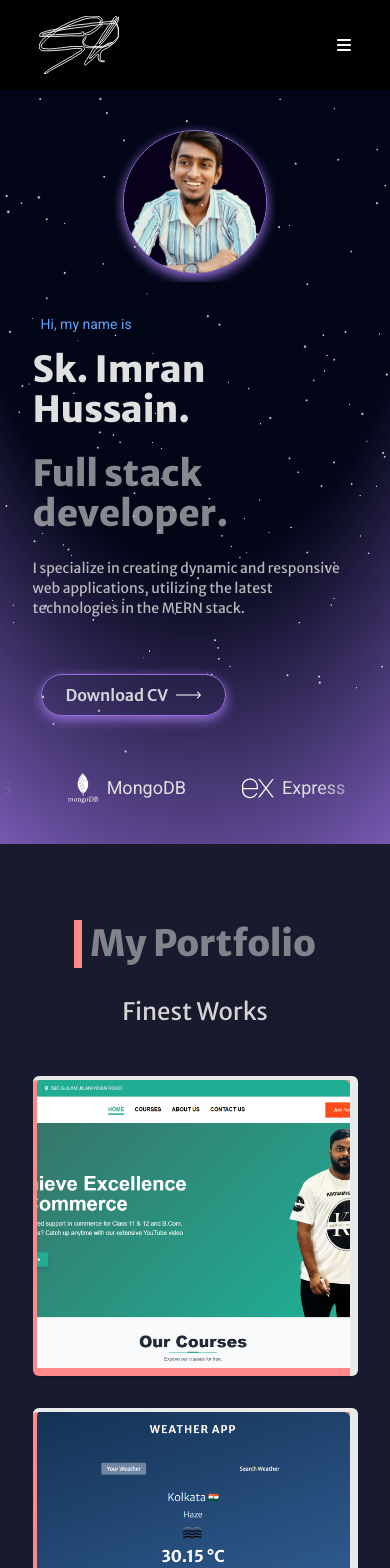
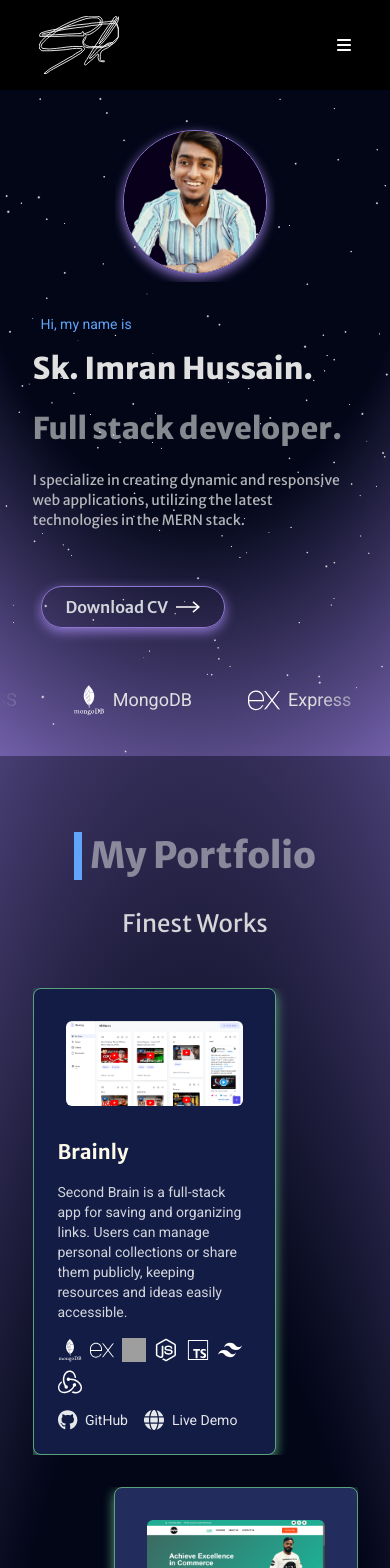
Before and after one commit to skimran-coder/Portfolio, a React (Create React App) app: page / in a window 390 px wide. Shown: the top 1568 px of the page. Built offline with nearby package versions, Linux system fonts and the light colour scheme; grey boxes are pictures that could not be loaded; a web font is replaced by a local one.

Commit message:
made project section with animations

```diff
--- a/src/App.js
+++ b/src/App.js
@@ -1,13 +1,15 @@
 import Header from "./components/main/Header";
 import Hero from "./components/main/Hero";
-import { useState } from "react";
+import { useEffect, useState } from "react";
 import DarkContext from "./utils/context/DarkContext";
 import ThemeContext from "./utils/context/ThemeContext";
 import Project from "./components/main/Project";
 import Footer from "./components/main/Footer";
 import AboutMe from "./components/main/About";
-import Services from "./components/main/Services";
 import Contact from "./components/main/Contact";
+import { useMotionTemplate, useMotionValue } from "motion/react";
+import { animate, easeInOut } from "motion/react";
+import MotionContext from "./utils/context/MotionContext";
 
 function App() {
   const [isDark, setIsDark] = useState(() => {
@@ -22,18 +24,38 @@ function App() {
     return localStorage.getItem("theme") || "red";
   });
 
+  const COLORS = ["#ff4444", "#4488ff", "#4caf50", "#aa44ff", "#ffc107"];
+  const color = useMotionValue(COLORS[0]);
+  const backgroundImage = useMotionTemplate`radial-gradient(125% 125% at 50% 0%, #020617 50%, ${color})`;
+  const backgroundImage2 = useMotionTemplate`radial-gradient(150% 150% at 50% 100%, #020617 50%, ${color})`;
+
+  const border = useMotionTemplate`1px solid ${color}`;
+  const boxShadow = useMotionTemplate`0px 4px 12px ${color}`;
+
+  useEffect(() => {
+    animate(color, COLORS, {
+      ease: easeInOut,
+      duration: 10,
+      repeat: Infinity,
+      repeatType: "mirror",
+    });
+  }, []);
+
   return (
     <DarkContext.Provider value={[isDark, setIsDark]}>
       <ThemeContext.Provider value={[theme, setTheme]}>
+        <MotionContext.Provider
+          value={[backgroundImage, backgroundImage2, border, boxShadow]}
+        >
           <Header />
           <main>
             <Hero />
             <Project />
-          <Services />
             <AboutMe />
             <Contact />
           </main>
           <Footer />
+        </MotionContext.Provider>
       </ThemeContext.Provider>
     </DarkContext.Provider>
   );
--- a/src/components/ProjectCard.js
+++ b/src/components/ProjectCard.js
@@ -1,57 +1,111 @@
 import { faGithub } from "@fortawesome/free-brands-svg-icons";
 import { faGlobe } from "@fortawesome/free-solid-svg-icons";
 import { FontAwesomeIcon } from "@fortawesome/react-fontawesome";
-import React from "react";
+import React, { useContext, useEffect, useRef } from "react";
+import MotionContext from "../utils/context/MotionContext";
+import { motion, useAnimation, useInView } from "motion/react";
 
-const ProjectCard = ({ data }) => {
+const ProjectCard = ({ data, index }) => {
+  const { title, description, imgName, githubUrl, liveUrl, techIcons } = data;
+  const Motion = useContext(MotionContext);
+  const ref = useRef(null);
+  const isInView = useInView(ref, { once: true });
+  const cardControl = useAnimation();
+
+  const border = Motion[2];
+  const boxShadow = Motion[3];
+
+  useEffect(() => {
+    if (isInView) {
+      cardControl.start("visible");
+    }
+  }, [isInView, cardControl]);
+
+  const x = index % 2 !== 0 ? "-25%" : "25%";
+
   return (
-    <div className="w-full h-[300px] border-t-4 border-r-8 border-text relative group transition-all duration-300 ease-in hover:border-t-0 hover:border-r-0 hover:border-b-4 hover:border-l-8 bg-secondary rounded-md shadow-md">
-      <img
-        src={`/asset/${data.imgName}`}
-        alt="project screenshot"
-        className="h-full w-full object-cover transition-all duration-300 ease-in group-hover:opacity-20 pl-1 pb-2 hover:p-0 rounded-md "
-      ></img>
+    <motion.div
+      variants={{ hidden: { x }, visible: { x: "0" } }}
+      initial="hidden"
+      animate={cardControl}
+      transition={{ duration: 0.5, ease: "easeInOut" }}
+      ref={ref}
+      style={{ border, boxShadow }}
+      className={`w-3/4 border p-6 rounded-lg flex gap-6 transition-all duration-300 ease-in-out hover:shadow-lg ${
+        index % 2 !== 0
+          ? "xl:flex-row-reverse flex-col justify-start bg-[#222C5D] hover:bg-[#1C2750]"
+          : "xl:flex-row flex-col justify-end bg-[#131C45] hover:bg-[#0F183A]"
+      }`}
+    >
+      {/* Image Section */}
+      <div className="p-2">
+        <motion.img
+          initial={{ scale: 1 }}
+          whileHover={{ scale: 1.02 }}
+          transition={{ duration: 0.3, ease: "easeInOut" }}
+          src={`asset/${imgName}`}
+          alt={imgName}
+          className="rounded-md"
+        />
+      </div>
 
-      <div className="absolute inset-0 flex justify-center items-center overflow-hidden transition-opacity duration-300 ease-in opacity-0  z-20 py-4 group-hover:opacity-100">
-        <div className="flex flex-col items-center gap-4 max-w-sm px-6">
-          <h4 className="text-text font-extrabold font-merriweather text-xl sm:text-2xl">
-            {data.title}
-          </h4>
-          <p className="text-text font-bold font-roboto text-sm sm:text-base">
-            {data.description}
-          </p>
-          <div className="flex gap-8 items-center">
-            <a
-              href={data.githubUrl}
-              target="_blank"
-              rel="noreferrer"
-              className="flex flex-col gap-1 items-center"
-            >
-              <FontAwesomeIcon
-                icon={faGithub}
-                className="text-2xl sm:text-4xl text-text cursor-pointer hover:scale-90 hover:shadow-md shadow-secondary transition-all duration-300 ease-in"
-              ></FontAwesomeIcon>
-              <p className="text-text text-sm">Github</p>
-            </a>
+      {/* Content Section */}
+      <div className="flex flex-col justify-around text-left">
+        <div>
+          {/* Title */}
+          <h3 className="text-xl lg:text-2xl font-bold text-[#FDF9E8] font-merriweather mb-4">
+            {title}
+          </h3>
 
-            <a
-              href={data.liveUrl}
-              target="_blank"
-              rel="noreferrer"
-              className="flex flex-col gap-1 items-center"
-            >
-              <FontAwesomeIcon
-                icon={faGlobe}
-                className="text-2xl sm:text-4xl text-text cursor-pointer hover:scale-90 hover:shadow-md shadow-secondary transition-all duration-300 ease-in"
-              ></FontAwesomeIcon>
-              <p className="text-text text-sm">Live</p>
-            </a>
+          <div className="flex flex-col">
+            {/* Description */}
+            <p className="text-sm lg:text-base text-gray-300 font-roboto mb-4">
+              {description}
+            </p>
+
+            {/* Tags */}
+            <div className="flex gap-2 flex-wrap mb-4">
+              {techIcons &&
+                techIcons.map((icon) => (
+                  <img
+                    src={`asset/icons/${icon}.svg`}
+                    alt="icon"
+                    className="size-6"
+                  ></img>
+                ))}
+            </div>
           </div>
         </div>
+
+        {/* Action Buttons */}
+        <div className="flex gap-4 ">
+          <a
+            href={githubUrl}
+            target="_blank"
+            rel="noreferrer"
+            className="text-gray-200 hover:text-white transition-all duration-300 flex items-center gap-2"
+          >
+            <FontAwesomeIcon
+              icon={faGithub}
+              className="text-xl hover:scale-105"
+            />
+            <span className="text-sm lg:text-base">GitHub</span>
+          </a>
+          <a
+            href={liveUrl}
+            target="_blank"
+            rel="noreferrer"
+            className="text-gray-200 hover:text-white transition-all duration-300 flex items-center gap-2"
+          >
+            <FontAwesomeIcon
+              icon={faGlobe}
+              className="text-xl hover:scale-105"
+            />
+            <span className="text-sm lg:text-base">Live Demo</span>
+          </a>
+        </div>
       </div>
-
-      <div className="absolute z-10 w-full h-0 transition-all duration-300 ease-in opacity-0 bg-primary bottom-0 right-0 group-hover:opacity-50 group-hover:h-full "></div>
-    </div>
+    </motion.div>
   );
 };
 
--- /dev/null
+++ b/src/components/Reveal.js
@@ -0,0 +1,52 @@
+import React, { useEffect, useRef } from "react";
+import { motion, useAnimation, useInView } from "motion/react";
+
+const Reveal = ({ children, width }) => {
+  const ref = useRef(null);
+  const isInView = useInView(ref, { once: true });
+  const mainControl = useAnimation();
+  const slideControls = useAnimation();
+
+  useEffect(() => {
+    if (isInView) {
+      mainControl.start("visible");
+      slideControls.start("visible");
+    }
+  }, [isInView, mainControl, slideControls]);
+
+  return (
+    <div ref={ref} style={{ width }} className="relative overflow-hidden">
+      <motion.div
+        variants={{
+          hidden: { opacity: 0, y: 75 },
+          visible: { opacity: 1, y: 0 },
+        }}
+        initial="hidden"
+        animate={mainControl}
+        transition={{ duration: 0.5, delay: 0.25, ease: "easeInOut" }}
+      >
+        {children}
+      </motion.div>
+
+      <motion.div
+        variants={{ hidden: { right: 0 }, visible: { right: "100%" } }}
+        initial="hidden"
+        animate={slideControls}
+        transition={{ duration: 0.5, ease: "easeIn" }}
+        style={{
+          position: "absolute",
+          top: 4,
+          bottom: 4,
+          left: 0,
+          right: 0,
+          background: "#60a5fa",
+          zIndex: 20,
+        }}
+      >
+        {" "}
+      </motion.div>
+    </div>
+  );
+};
+
+export default Reveal;
--- a/src/components/Underline.js
+++ b/src/components/Underline.js
@@ -1,12 +1,31 @@
-import React from 'react'
+import React, { useEffect, useRef } from "react";
+import { motion, useAnimation, useInView } from "motion/react";
 
 const Underline = () => {
+  const ref = useRef(null);
+  const isInView = useInView(ref, { once: true });
+  const slideControls = useAnimation();
+
+  useEffect(() => {
+    if (isInView) {
+      slideControls.start("visible");
+    }
+  }, [isInView, slideControls]);
+
   return (
-    <div className='flex flex-col items-center'>
-      <div className='w-2 h-12 md:h-20 bg-secondary'></div>
+    <div ref={ref} className="flex flex-col items-center">
+      <motion.div
+        variants={{
+          hidden: { right: "0", width: 0 },
+          visible: { right: "100%", width: "0.5rem" },
+        }}
+        initial="hidden"
+        animate={slideControls}
+        transition={{ duration: 0.5, ease: "easeIn", delay: 0.25 }}
+        className=" h-12 md:h-20 bg-blue-400"
+      ></motion.div>
     </div>
+  );
+};
 
-  )
-}
-
-export default Underline
+export default Underline;
--- a/src/components/main/Hero.js
+++ b/src/components/main/Hero.js
@@ -1,25 +1,16 @@
-import React, { useEffect } from "react";
-import { motion, useMotionTemplate, useMotionValue } from "motion/react";
-import { animate, easeInOut } from "motion";
+import React, { useContext, useEffect, useRef } from "react";
 import { Stars } from "@react-three/drei";
 import { Canvas } from "@react-three/fiber";
 import SkillsIconSlider from "../SkillsIconSlider";
+import { motion, useAnimation } from "motion/react";
+import MotionContext from "../../utils/context/MotionContext";
 
 const Hero = () => {
-  const COLORS = ["#ff4444", "#4488ff", "#4caf50", "#aa44ff", "#ffc107"];
-  const color = useMotionValue(COLORS[0]);
-  const backgroundImage = useMotionTemplate`radial-gradient(125% 125% at 50% 0%, #020617 50%, ${color})`;
-  const border = useMotionTemplate`1px solid ${color}`;
-  const boxShadow = useMotionTemplate`0px 4px 12px ${color}`;
+  const [backgroundImage, backgroundImage2, border, boxShadow] =
+    useContext(MotionContext);
 
-  useEffect(() => {
-    animate(color, COLORS, {
-      ease: easeInOut,
-      duration: 10,
-      repeat: Infinity,
-      repeatType: "mirror",
-    });
-  }, []);
+
+
 
   return (
     <motion.div
@@ -31,40 +22,45 @@ const Hero = () => {
         <div className="lg:h-5/6 flex flex-col-reverse lg:flex-row justify-between items-center mt-8 lg:mt-0">
           <div className="flex  flex-col max-w-2xl gap-4 z-10">
             <span className="text-blue-400 text-sm pl-2">Hi, my name is</span>
-            <h2 className="text-[#e0e0e0] font-extrabold font-merriweather mb-2 text-4xl md:text-6xl overflow-hidden">
+            <h2 className="text-[#e0e0e0] font-extrabold font-merriweather mb-2 text-3xl sm:text-4xl md:text-6xl overflow-hidden">
               Sk. Imran Hussain.
             </h2>
-            <h2 className="text-[#e0e0e0] font-extrabold font-merriweather mb-2 text-4xl md:text-6xl overflow-hidden opacity-60">
+            <h2 className="text-[#e0e0e0] font-extrabold font-merriweather mb-2 text-3xl sm:text-4xl md:text-6xl overflow-hidden opacity-60">
               Full stack developer.
             </h2>
             <p className="text-sm max-w-lg md:text-sm text-[#e0e0e0] font-merriweather opacity-80 mb-6">
               I specialize in creating dynamic and responsive web applications,
               utilizing the latest technologies in the MERN stack.
             </p>
+
             <div className="flex py-4 px-2">
               <motion.a
                 style={{ border, boxShadow }}
-                z
-                className=" text-gray-300 font-semibold font-merriweather py-2 px-6 rounded-full border border-gray-800 text-center"
+                className=" text-gray-300 font-semibold font-merriweather py-2 px-6 rounded-full border border-gray-800 text-center flex gap-2"
                 href="/asset/Imran_Resume.pdf"
                 download="Sk_Imran_Hussain_CV.pdf"
               >
-                <span className=" gap-2 items-center flex">
-                  Download CV{" "}
-                  <svg
-                    width="25"
-                    height="16"
-                    viewBox="0 0 51 16"
-                    fill="none"
-                    xmlns="http://www.w3.org/2000/svg"
-                  >
-                    <motion.path
-                      d="M50.7071 8.70711C51.0976 8.31658 51.0976 7.68342 50.7071 7.29289L44.3431 0.928932C43.9526 0.538408 43.3195 0.538408 42.9289 0.928932C42.5384 1.31946 42.5384 1.95262 42.9289 2.34315L48.5858 8L42.9289 13.6569C42.5384 14.0474 42.5384 14.6805 42.9289 15.0711C43.3195 15.4616 43.9526 15.4616 44.3431 15.0711L50.7071 8.70711ZM0 9H50V7H0L0 9Z"
-                      fill="white"
-                      pathLength={0}
-                    />
-                  </svg>
-                </span>
+                <span className=" ">Download CV </span>
+                <svg
+                  xmlns="http://www.w3.org/2000/svg"
+                  className="size-6"
+                  shapeRendering="geometricPrecision"
+                  textRendering="geometricPrecision"
+                  imageRendering="optimizeQuality"
+                  fillRule="evenodd"
+                  clipRule="evenodd"
+                  viewBox="0 0 512 243.58"
+                >
+                  <path
+                    variants={{
+                      hidden: { right: "150%" },
+                      visible: { right: "50%" },
+                    }}
+                    fillRule="nonzero"
+                    d="M373.57 0 512 120.75 371.53 243.58l-20.92-23.91 94.93-83L0 137.09v-31.75l445.55-.41-92.89-81.02z"
+                    fill="#fff"
+                  />
+                </svg>
               </motion.a>
             </div>
           </div>
--- a/src/components/main/Project.js
+++ b/src/components/main/Project.js
@@ -1,32 +1,53 @@
+import { useContext } from "react";
 import { PROJECT_DATA } from "../../utils/constant";
 import ProjectCard from "../ProjectCard";
 import Underline from "../Underline";
+import { motion } from "motion/react";
+import MotionContext from "../../utils/context/MotionContext";
+import Reveal from "../Reveal";
 
 const Project = () => {
+  const Motion = useContext(MotionContext);
+  const backgroundImage2 = Motion[1];
+
   return (
-    <div className="bg-background text-text  pb-20 xl:pb-0  lg:-pt-32">
-      <section
-        className="w-5/6 m-auto min-h-screen"
-        id="projects"
+    <motion.div
+      className="text-text pb-20 xl:pb-0  lg:-pt-32"
+      style={{ backgroundImage: backgroundImage2 }}
     >
+      <section className="w-5/6 m-auto min-h-screen" id="projects">
         <div className="flex justify-center items-center gap-2 mt-16">
           <Underline />
+          <Reveal>
             <h2 className="font-extrabold font-merriweather text-4xl md:text-6xl py-4 opacity-50 ">
               My Portfolio
             </h2>
+          </Reveal>
         </div>
 
+        <div className="flex justify-center items-center">
+          <Reveal width={"fit-content"}>
             <h3 className="text-text font-merriweather text-2xl md:text-4xl py-4 text-center opacity-90">
               Finest Works
             </h3>
+          </Reveal>
+        </div>
 
-        <div className="grid gap-8  justify-center mt-8 lg:grid-cols-2 xl:grid-cols-3">
+        <div className="grid gap-8  justify-center mt-8 ">
           {PROJECT_DATA.map((data, index) => (
-            <ProjectCard data={data} key={index} />
+            <div
+              key={index}
+              className={`w-full flex ${
+                index % 2 !== 0 ? "justify-end" : "justify-start"
+              }`}
+            >
+              {" "}
+              <ProjectCard data={data} index={index} />
+            </div>
           ))}
         </div>
       </section>
-    </div>
+    </motion.div>
   );
 };
 
--- a/src/components/main/Services.js
+++ /dev/null
@@ -1,44 +0,0 @@
-import React from "react";
-import { FontAwesomeIcon } from "@fortawesome/react-fontawesome";
-import Underline from "../Underline";
-import { services } from "../../utils/constant";
-
-const Services = () => {
-  return (
-    <section
-      className="w-full px-4 sm:px-8 lg:px-16 bg-background text-text transition-colors duration-500 min-h-screen mb-20 xl:mb-0"
-      id="services"
-    >
-      <div className="flex justify-center items-center gap-2">
-        <h2 className="font-extrabold font-merriweather text-4xl md:text-6xl py-4 opacity-50 ">
-          Services
-        </h2>
-        <Underline />
-      </div>
-
-      <h3 className="text-text font-merriweather text-xl md:text-2xl py-4 text-center opacity-90 mb-12 ">
-        A brief of Offering services
-      </h3>
-
-      <div className="grid gap-8 sm:grid-cols-2 lg:grid-cols-4 p-4">
-        {services.map((service, index) => (
-          <div
-            key={index}
-            className="bg-background text-text p-6 rounded-md shadow-lg transform transition-all ease-in-out duration-300 hover:scale-105 hover:shadow-xl hover:bg-secondary"
-          >
-            <div className="flex flex-col items-center text-center">
-              <FontAwesomeIcon
-                icon={service.icon}
-                className="text-5xl mb-4 text-primary"
-              />
-              <h3 className="text-xl font-bold mb-2">{service.title}</h3>
-              <p className="text-sm opacity-80">{service.description}</p>
-            </div>
-          </div>
-        ))}
-      </div>
-    </section>
-  );
-};
-
-export default Services;
--- a/src/index.css
+++ b/src/index.css
@@ -81,3 +81,19 @@ button:hover {
     rgba(0, 0, 0, 0)
   );
 }
+
+.projects-section {
+  background: linear-gradient(
+    180deg,
+    rgba(2, 6, 23, 1) 0%,
+    rgba(23, 33, 60, 1) 40%,
+    rgba(2, 6, 23, 1) 100%
+  );
+}
+
+/* background: rgb(2, 6, 23);
+background: radial-gradient(
+  circle,
+  rgba(2, 6, 23, 1) 0%,
+  rgba(42, 18, 75, 1) 100%
+); */
--- a/src/utils/constant.js
+++ b/src/utils/constant.js
@@ -20,13 +20,33 @@ const PROJECT_2_DESC =
 const PROJECT_3_DESC =
   "Welcome to the Tic Tac Toe game project! This classic game allows two players to compete in a fun and strategic battle of Xs and Os.";
 
+const BRAINLY_DESC =
+  "Second Brain is a full-stack app for saving and organizing links. Users can manage personal collections or share them publicly, keeping resources and ideas easily accessible.";
+
 export const PROJECT_DATA = [
+  {
+    title: "Brainly",
+    description: BRAINLY_DESC,
+    imgName: "brainly.png",
+    githubUrl: "https://github.com/skimran-coder/brainly",
+    liveUrl: "https://brainly-notes.vercel.app/",
+    techIcons: [
+      "MongoDB",
+      "Express",
+      "React",
+      "Node.js",
+      "TypeScript",
+      "Tailwind CSS",
+      "Redux",
+    ],
+  },
   {
     title: "Knowledge Nation",
     description: PROJECT_1_DESC,
     imgName: "project_1.png",
     githubUrl: "https://github.com/skimran-coder/Knowledge-Nation",
     liveUrl: "https://knowledgenation.web.app/",
+    techIcons: ["React", "Redux", "Firebase", "Tailwind CSS"],
   },
   {
     title: "Weather App",
@@ -34,6 +54,7 @@ export const PROJECT_DATA = [
     imgName: "project_2.png",
     githubUrl: "https://github.com/skimran-coder/Weather_App",
     liveUrl: "https://skimran-coder.github.io/Weather_App/",
+    techIcons: ["HTML5", "CSS3", "JavaScript", "VS Code"],
   },
   {
     title: "Tic Tac Toe",
@@ -41,6 +62,7 @@ export const PROJECT_DATA = [
     imgName: "project_3.png",
     githubUrl: "https://github.com/skimran-coder/TicTacToe",
     liveUrl: "https://skimran-coder.github.io/TicTacToe/",
+    techIcons: ["HTML5", "CSS3", "JavaScript", "VS Code"],
   },
 ];
 
--- /dev/null
+++ b/src/utils/context/MotionContext.js
@@ -0,0 +1,5 @@
+import { createContext } from "react";
+
+const MotionContext = createContext();
+
+export default MotionContext;
```
Also changed, not shown: public/asset/brainly.png (added). Lines whose indentation alone changed are shown as unchanged.
